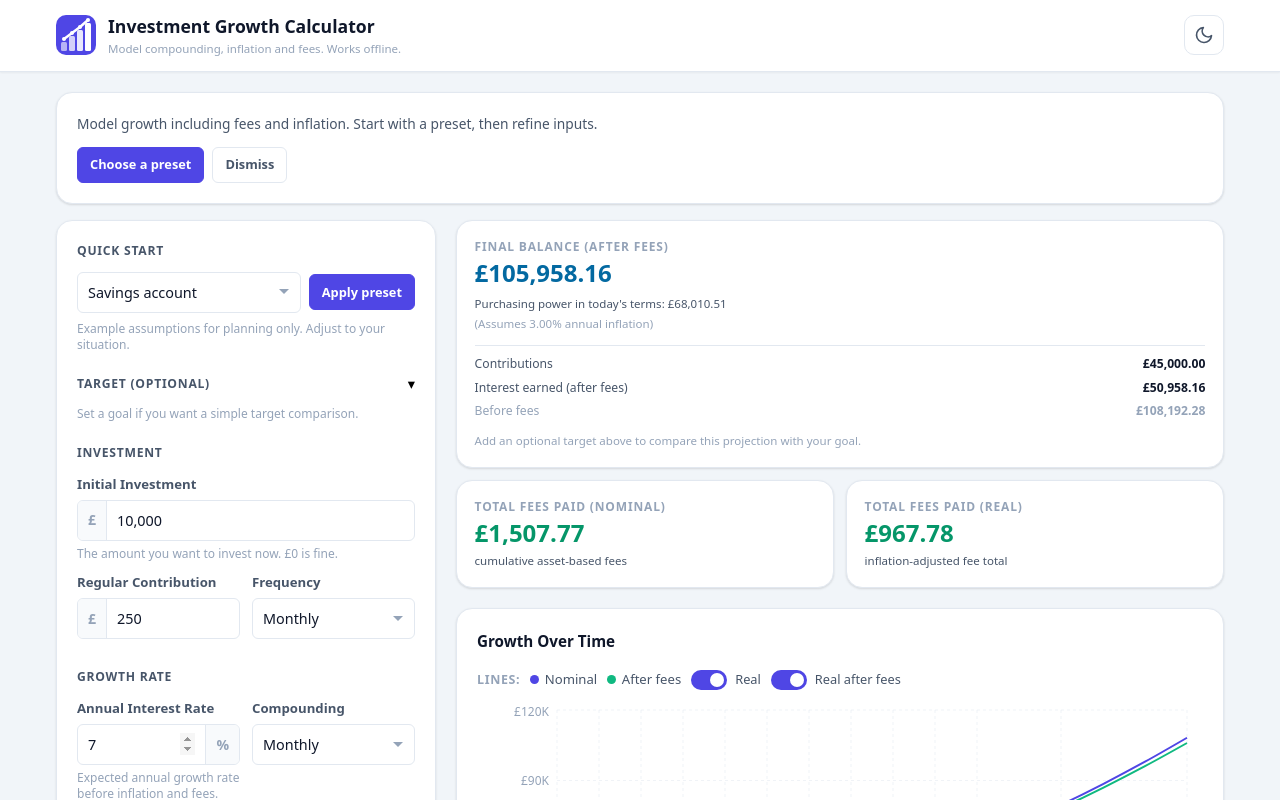
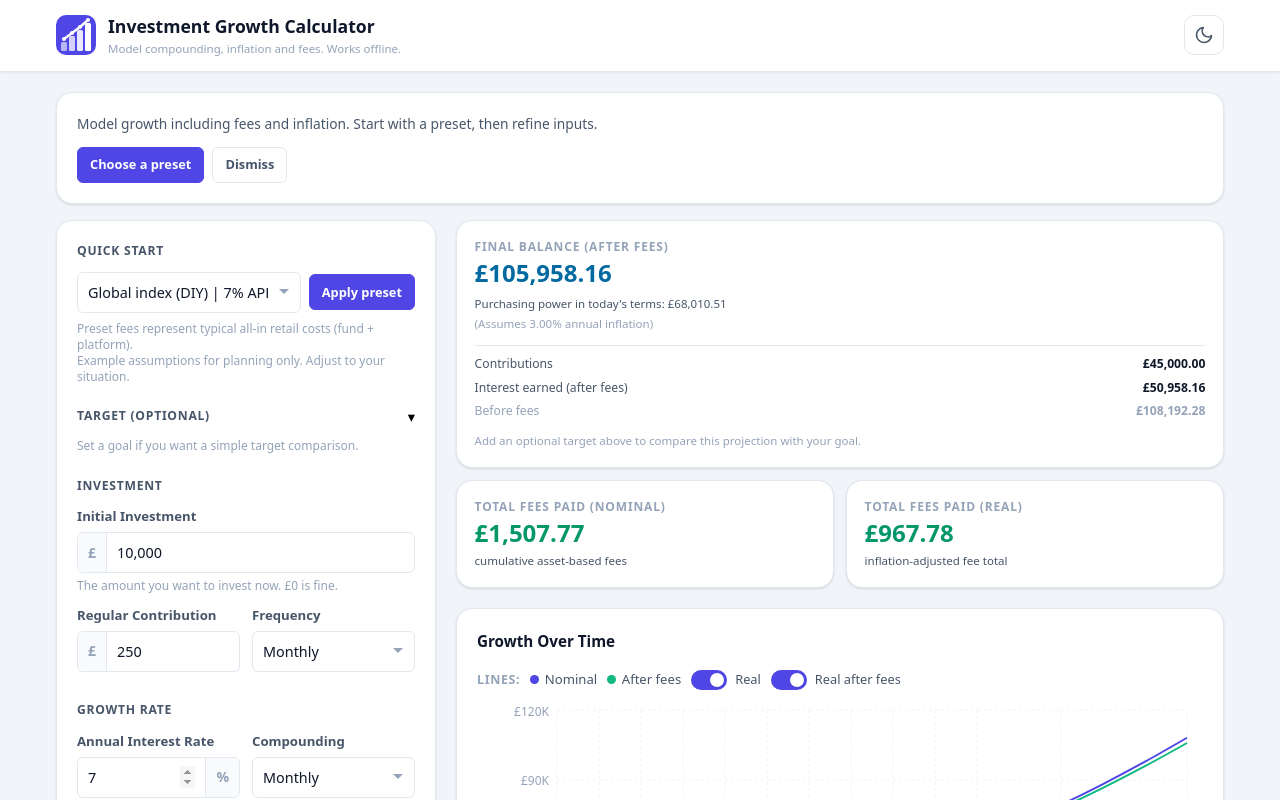
Before and after one commit to HenryBerkin/compound-toolkit, a React (Vite) app: page / in a window 1280 px wide. Shown: the top 800 px of the page. Built offline with nearby package versions, Linux system fonts and the light colour scheme.

Commit message:
ui: use vertical separator in preset labels

```diff
--- a/src/components/CalculatorForm.tsx
+++ b/src/components/CalculatorForm.tsx
@@ -126,6 +126,7 @@ export const CalculatorForm: FC<Props> = ({ form, errors, onChange, activePreset
           </button>
         </div>
 
+        <p className="form-hint">Preset fees represent typical all-in retail costs (fund + platform).</p>
         <p className="form-hint">Example assumptions for planning only. Adjust to your situation.</p>
         {activePresetName && <p className="form-hint preset-active">Preset: {activePresetName}</p>}
       </fieldset>
--- a/src/lib/presets.ts
+++ b/src/lib/presets.ts
@@ -1,10 +1,10 @@
 import type { CompoundFrequency } from '../types';
 
 export type StarterPresetId =
-  | 'savings-account'
-  | 'low-cost-index-fund'
-  | 'robo-investor'
-  | 'high-growth-portfolio';
+  | 'global-index-diy'
+  | 'balanced-portfolio'
+  | 'equity-heavy-portfolio'
+  | 'savings-account';
 
 export interface StarterPreset {
   id: StarterPresetId;
@@ -17,35 +17,35 @@ export interface StarterPreset {
 
 export const STARTER_PRESETS: StarterPreset[] = [
   {
+    id: 'global-index-diy',
+    name: 'Global index (DIY) | 7% APR, 0.40% fee',
+    apr: 7.0,
+    annualFeePercent: 0.4,
+    inflationPercent: 3.0,
+    compoundFrequency: 'monthly',
+  },
+  {
+    id: 'balanced-portfolio',
+    name: 'Balanced portfolio | 6% APR, 0.75% fee',
+    apr: 6.0,
+    annualFeePercent: 0.75,
+    inflationPercent: 3.0,
+    compoundFrequency: 'monthly',
+  },
+  {
+    id: 'equity-heavy-portfolio',
+    name: 'Equity-heavy portfolio | 9% APR, 1.00% fee',
+    apr: 9.0,
+    annualFeePercent: 1.0,
+    inflationPercent: 3.0,
+    compoundFrequency: 'monthly',
+  },
+  {
     id: 'savings-account',
-    name: 'Savings account',
+    name: 'Savings account | 4% APR',
     apr: 4.0,
     annualFeePercent: 0.0,
     inflationPercent: 3.0,
     compoundFrequency: 'monthly',
   },
-  {
-    id: 'low-cost-index-fund',
-    name: 'Low-cost index fund',
-    apr: 7.0,
-    annualFeePercent: 0.2,
-    inflationPercent: 3.0,
-    compoundFrequency: 'monthly',
-  },
-  {
-    id: 'robo-investor',
-    name: 'Robo-investor',
-    apr: 6.0,
-    annualFeePercent: 0.8,
-    inflationPercent: 3.0,
-    compoundFrequency: 'monthly',
-  },
-  {
-    id: 'high-growth-portfolio',
-    name: 'High-growth portfolio',
-    apr: 9.0,
-    annualFeePercent: 1.0,
-    inflationPercent: 3.0,
-    compoundFrequency: 'monthly',
-  },
 ];
```
